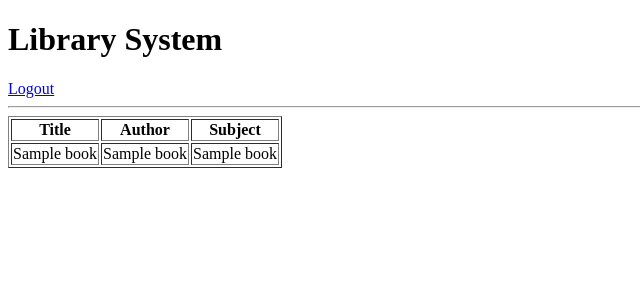
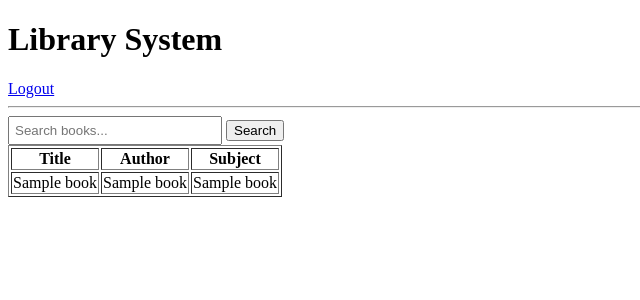
Before and after one commit to davidotieno13/library-web-app, a Python web app: template templates/index.html in a window 1280 px wide. Shown: the top 300 px of the page, without its empty margins (0-640 px from the left). Run offline with Jinja, Linux system fonts and the light colour scheme; the template is opened without the code that fills it: most values are stand-ins (such as "Sample title", 1, 10 or a date in 2020).

Commit message:
Update index.html

```diff
--- a/templates/index.html
+++ b/templates/index.html
@@ -19,7 +19,10 @@
 {% endif %}
 
 <hr>
-
+<form method="GET" action="/">
+    <input type="text" name="search" placeholder="Search books..." style="padding:5px; width:200px;">
+    <button type="submit">Search</button>
+</form>
 <table border="1">
     <tr>
         <th>Title</th>
```
